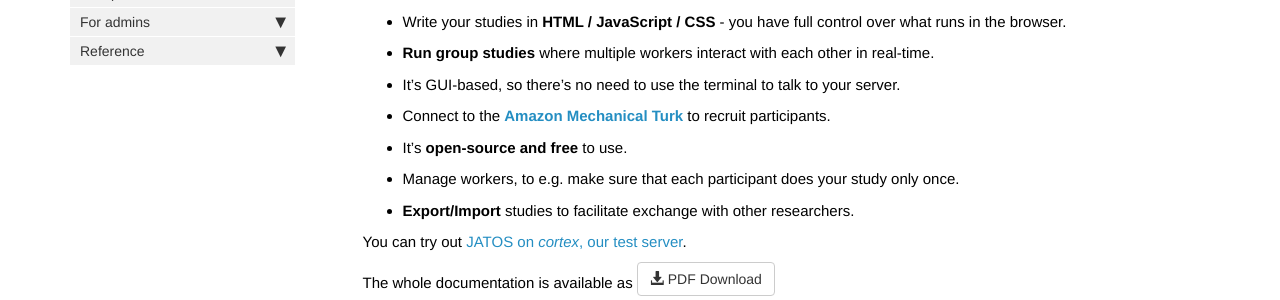
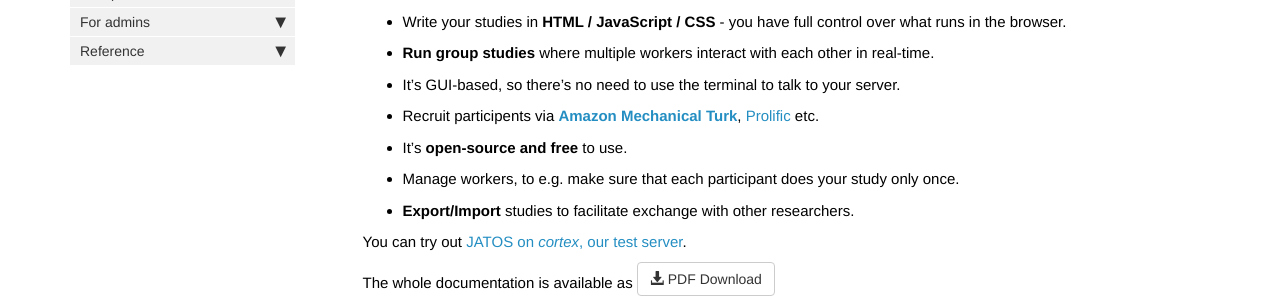
Before and after one commit to kristian-lange-tw/JATOS_docs_v3, a Jekyll site: the page built from pages/Whats-JATOS.md, in a window 1280 px wide and 1054 px high. Shown: the part 424-724 px from the top of the window. Built offline with Jekyll 4.4.1, drawn with Linux system fonts in a browser that asks for light colours; nearby versions of some CDN libraries; library files that are not in the unit come from our copies; comment, search, counter and statistics services are not loaded.

Commit message:
Update Whats-JATOS.md

```diff
--- a/pages/Whats-JATOS.md
+++ b/pages/Whats-JATOS.md
@@ -21,7 +21,7 @@ We have a page that covers all about [migrating from JATOS 2 to 3](Migrate-from-
 * Write your studies in **HTML / JavaScript / CSS** - you have full control over what runs in the browser.
 * **Run group studies** where multiple workers interact with each other in real-time.
 * It’s GUI-based, so there's no need to use the terminal to talk to your server.
-* Connect to the **[Amazon Mechanical Turk](https://www.mturk.com)** to recruit participants.
+* Recruit participents via **[Amazon Mechanical Turk](https://www.mturk.com)**, [Prolific](https://www.prolific.ac/) etc.
 * It's **open-source and free** to use.
 * Manage workers, to e.g. make sure that each participant does your study only once.
 * **Export/Import** studies to facilitate exchange with other researchers.
```
